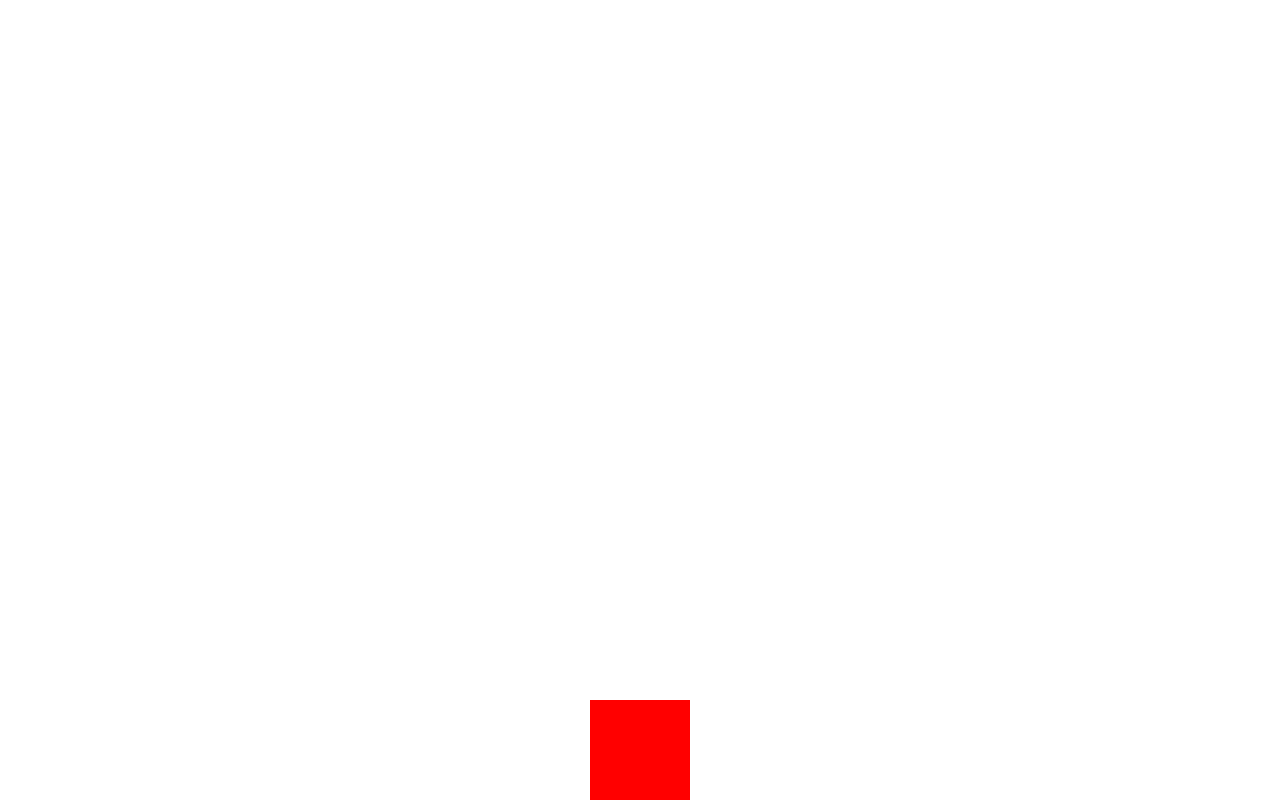
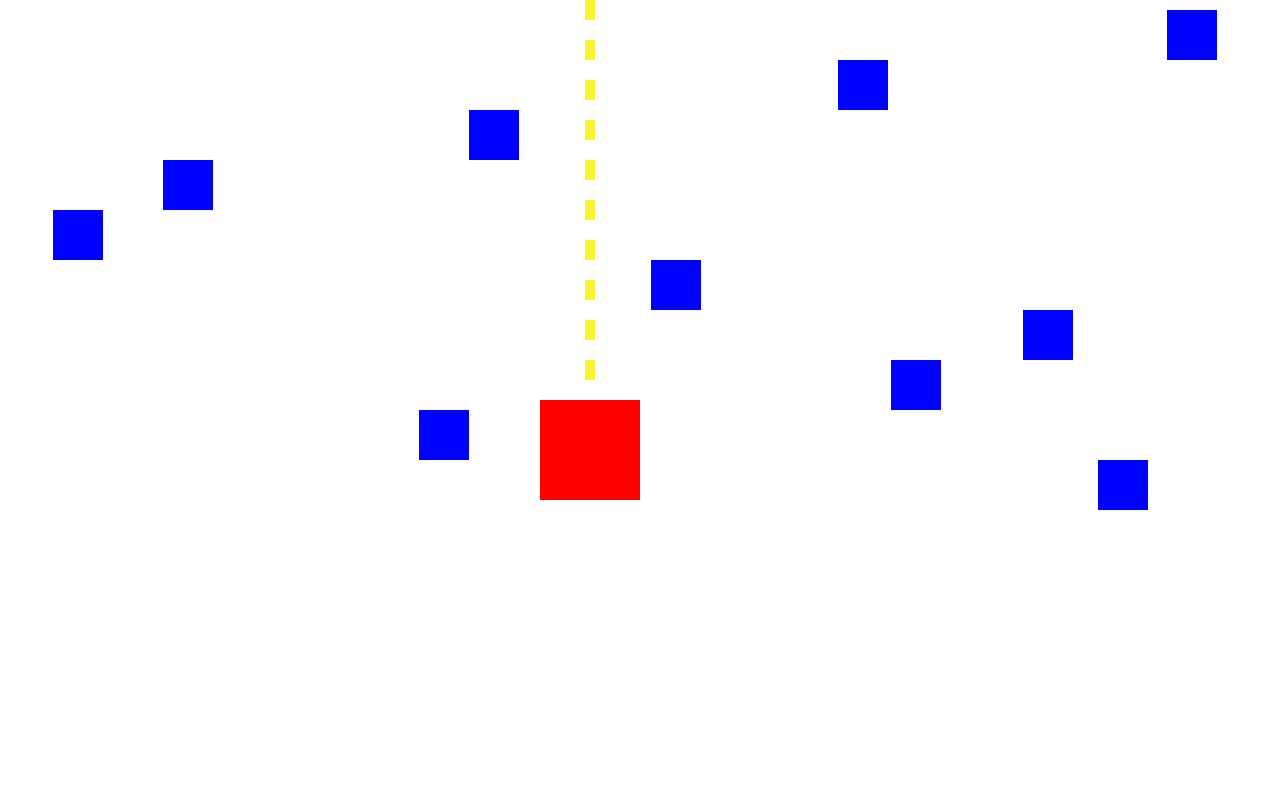
Before and after one commit to RLflash/shootAirplane, a plain HTML site: page index.html in a window 1280 px wide. Drawn offline with Linux system fonts and the light colour scheme.

Commit message:
add  base function

```diff
--- a/index.html
+++ b/index.html
@@ -13,42 +13,127 @@
       html,body,#wrap{width:100%;height:100%;}
     </style>
     <script>
-    var initParams={
-      clientW:0,
-      clientH:0
+    var wrap=document.getElementById("wrap");
+    var wrapW=wrap.clientWidth
+    var wrapH=wrap.clientHeight
+    //随机数生成
+    function randomNum(startNum,endNum){
+      return Math.random(startNum,endNum)*((endNum+1-startNum)+startNum)
     }
-    var planOwnParams={
-      width:100,
-      height:100,
-      color:'red'
+    //飞机类
+    function Plan(poX,poY,sizeX,sizeY,color){
+      this.width=sizeX;
+      this.height=sizeY;
+      this.planeNode=document.createElement('div');
+      this.planeNode.style.position='absolute';
+      this.planeNode.style.width=sizeX+'px';
+      this.planeNode.style.height=sizeY+'px';
+      this.planeNode.style.left=(poX/2-sizeX)+'px';
+      this.planeNode.style.bottom=(poY/2-sizeY)+'px';
+      this.planeNode.style.background=color;
+      wrap.appendChild(this.planeNode);
     }
-    function init(){
-      creatPlane()
+
+    //自己飞机类
+    function SelfPlan(){
+       Plan.call(this,wrapW,wrapH,100,100,'red')
+       this.planeNode.id='our'
     }
-    init()
+    // 己方飞机
+    var ownPlan=new SelfPlan();
+    var ourNode=document.getElementById('our')
+    //己方移动
+    var ownMove=function(){
+      var e=event||window.event;
+      var ownplanX=e.clientX;
+      var ownplanY=e.clientY;
+      ourNode.style.left=ownplanX-ownPlan.width/2+"px";
+      ourNode.style.top=ownplanY-ownPlan.height/2+"px";
+    }
+    //敌方飞机类
+    function EnemyPlan(){
+      Plan.call(this,(randomNum(20,wrapW*2)),wrapH*2,50,50,'blue')
+      this.planeNode.className='EnemyPlan';
+      //敌方飞机移动
+      this.enemyMove=function(){
+        if(this.planeNode.offsetTop+100>=wrapH){
+          this.planeNode.remove()
+        }
+        this.planeNode.style.top=this.planeNode.offsetTop+10+"px";
+      }
 
-    function creatPlane(){
-      var plane=document.createElement('div');
-      plane.id='ownPlane';
-      plane.style.width=planOwnParams.width+'px';
-      plane.style.height=planOwnParams.height+'px';
-      plane.style.background=planOwnParams.color;
-      plane.style.position='absolute';
-      plane.style.left=document.getElementsByTagName('body')[0].clientWidth/2-(planOwnParams.width/2)+'px'
-      plane.style.bottom=0
-      document.getElementById('wrap').appendChild(plane)
     }
-    var ownObj=document.getElementById('ownPlane');
-     document.addEventListener('touchmove', function(){
-     var touch = event.targetTouches[0];
+    //敌方飞机
+    var enemyPlayArr=[];
+    setInterval(function(){
+      enemyPlayArr.push(new EnemyPlan())
+    },500)
+    //子弹类
+    function Bullet(speed,sizeX,sizeY,PL,PT,color){
+      this.speed=speed;
+      this.width=sizeX+'px';
+      this.height=sizeY+'px';
+      this.bulletNode=document.createElement('div');
+      this.bulletNode.style.position='absolute';
+      this.bulletNode.style.width=this.width;
+      this.bulletNode.style.height=this.height;
+      this.bulletNode.style.left=PL+ownPlan.width/2-sizeX/2+'px';
+      this.bulletNode.style.top=PT+'px';
+      this.bulletNode.style.background=color;
+      wrap.appendChild(this.bulletNode);
+      this.bulletMove=function(){
+        if(this.bulletNode.offsetTop<=0){
+          this.bulletNode.remove()
+        }
 
-      var y = touch.pageY;
-  var x = touch.pageX;
-     ownObj.style.left= x+'px'
-     ownObj.style.left=y+'px'
-   });
+        this.bulletNode.style.top=this.bulletNode.offsetTop-this.speed+"px";
+      }
+    }
+    //鼠标事件
+    if(document.addEventListener){
+      wrap.addEventListener("mousemove",ownMove,true);
+    }else if(document.attachEvent){
+      wrap.attachEvent("onmousemove",ownMove);
+    }
+    //己方子弹
+    var bulletArr=[]
+    //敌方子弹
+    var EnemybulletArr=[]
+    //碰撞检测
+    var collisionD=function(bullertArr,enemyPlayArr){
+       for(var n=0;n<bullertArr.length;n++){
+
+          for(var j=0;j<enemyPlayArr.length;j++){
+            var bullertT=bullertArr[n].bulletNode.offsetTop;
+            var bullertL=bullertArr[n].bulletNode.offsetLeft;
+            var enemyPlayT=enemyPlayArr[j].planeNode.offsetTop;
+            var enemyPlayL=enemyPlayArr[j].planeNode.offsetLeft;
+            if(bullertL>=enemyPlayL&&bullertL<=(enemyPlayL+enemyPlayArr[j].width)&&bullertT>=enemyPlayT&&bullertT<=(enemyPlayT+enemyPlayArr[j].height)){
+                enemyPlayArr[j].planeNode.remove()
+                 enemyPlayArr.splice(j,1)
+                bullertArr[n].bulletNode.remove()
+                 bullertArr.splice(n,1)
+            }
+          }
+       }
+    }
+    function start(){
+      var bulletStartL=ourNode.offsetLeft;
+      var bulletStartT=ourNode.offsetTop;
+      bulletArr.push(new Bullet(40,10,20,bulletStartL,bulletStartT,'#f7f20ad6'))
+      for(var n=0;n<bulletArr.length;n++){
+
+        bulletArr[n].bulletMove()
+      }
+      for(var j=0;j<enemyPlayArr.length;j++){
+        enemyPlayArr[j].enemyMove()
+      }
+
+      setInterval(collisionD(bulletArr,enemyPlayArr),50)
+    }
 
 
+    setInterval(start,100)
 
     </script>
 	</body>
```
Also changed, not shown: 1.jpg (added), 1 other file.
